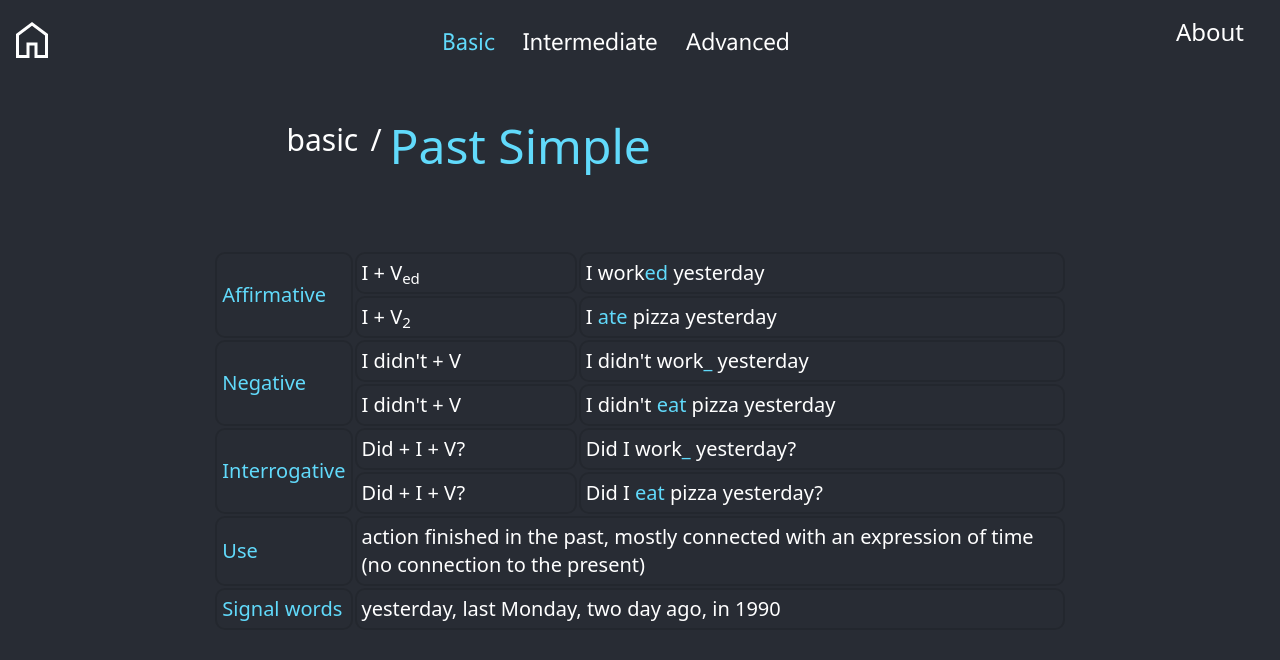
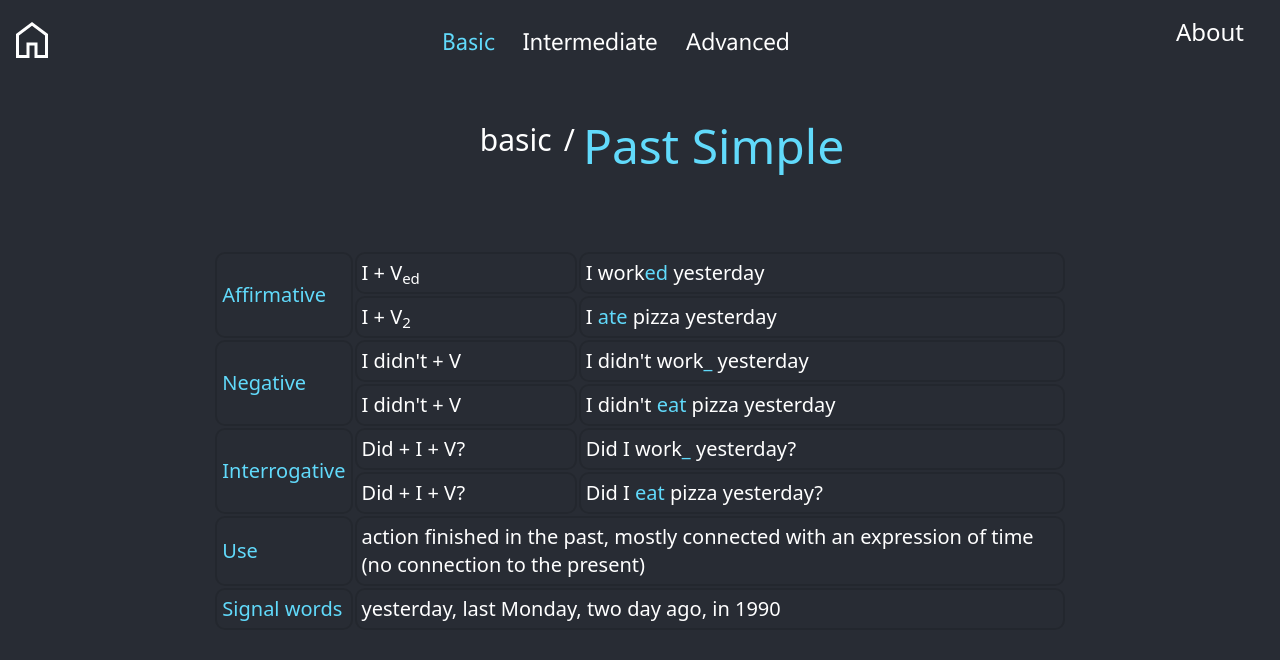
Before and after one commit to PopovDS617/eng-gram, a Next.js app: page /basic/tenses/past-simple in a window 1280 px wide. Shown: the top 660 px of the page. Built offline with nearby package versions, Linux system fonts and the light colour scheme.

Commit message:
Update ArticleContainer.tsx

```diff
--- a/src/components/article/ArticleContainer.tsx
+++ b/src/components/article/ArticleContainer.tsx
@@ -6,7 +6,7 @@ type Props = {
 
 const ArticleContainer = (props: Props) => {
   return (
-    <div className="w-full flex flex-col text-white m-auto mt-10">
+    <div className="w-full flex flex-col text-white items-center justify-start mt-10">
       {props.children}
     </div>
   );
```
